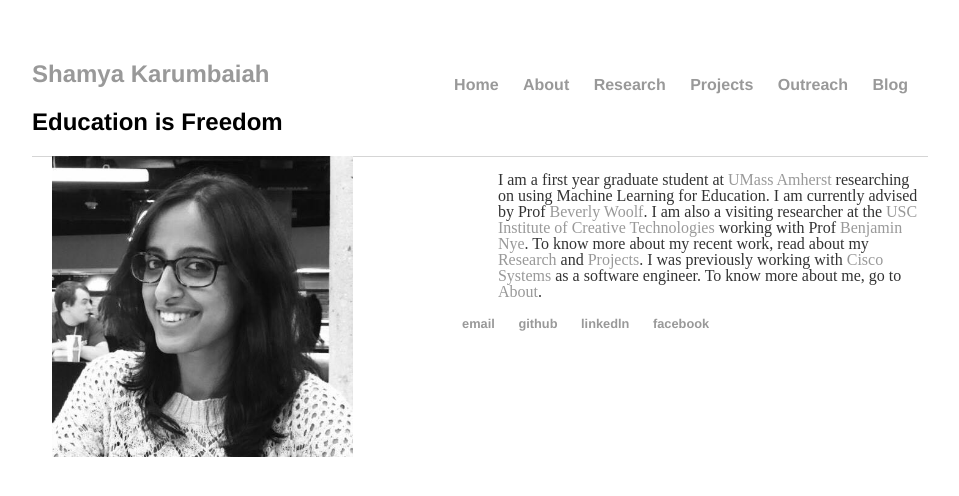
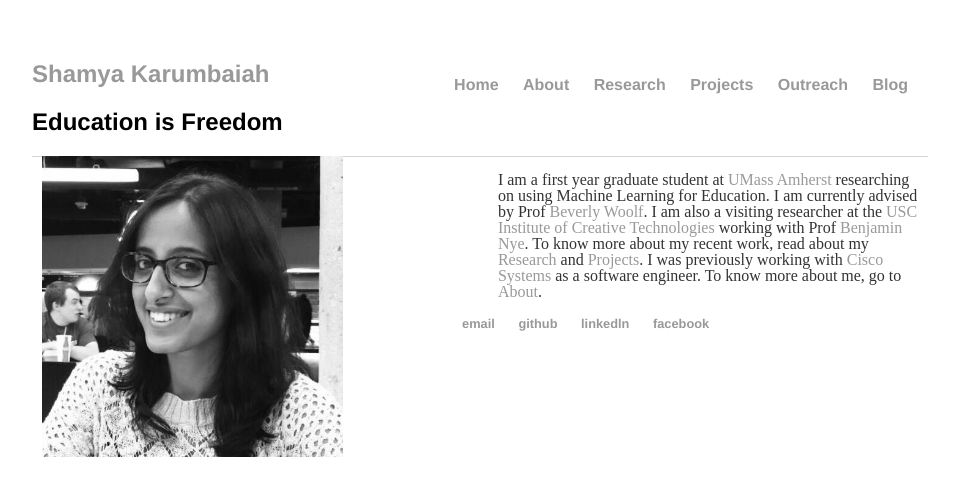
Before and after one commit to Shamya/shamyatest.github.io, a Jekyll site: the page built from index.html, in a window 1280 px wide. Shown: the top 496 px of the page, without its empty margins (160-1119 px from the left). Built offline with Jekyll 4.4.1, drawn with Linux system fonts in a browser that asks for light colours.

Commit message:
Update index.html

```diff
--- a/index.html
+++ b/index.html
@@ -4,7 +4,7 @@
 ---
 <h2>Education is Freedom</h2>
 <div class="section1">
-  <img src="/images/shamya.jpg" height=70% width=70% hspace=20></img>
+  <img src="/images/shamya.jpg" height=70% width=70% hspace=10></img>
 </div>
 
 <div class="section2">
```
